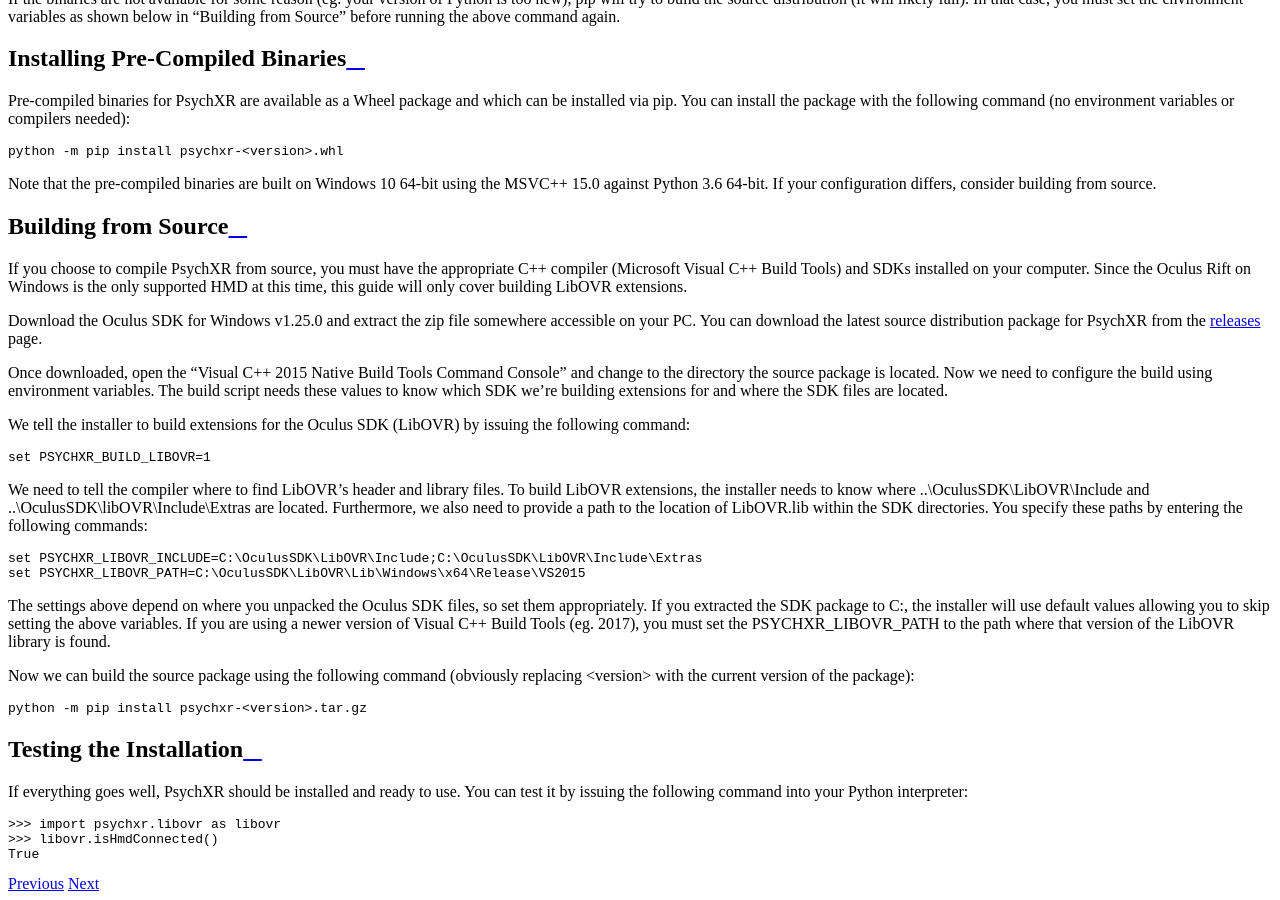
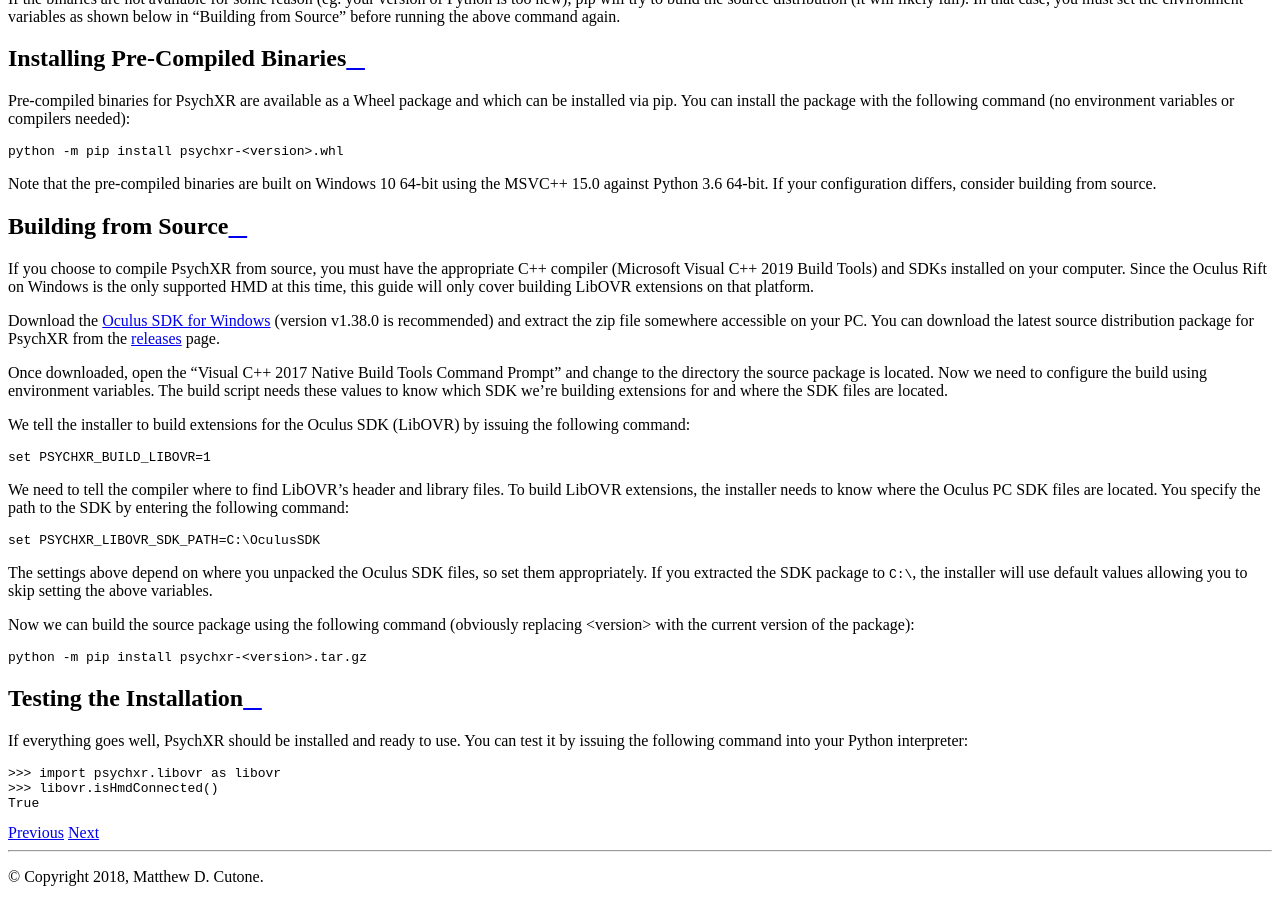
Before and after one commit to mdcutone/psychxr, a Sphinx documentation site: the page built from docs/installing.rst, in a window 1280 px wide and 900 px high, scrolled down 548 px. Built offline with Sphinx 7.4.7 and the Read the Docs theme 2.0.0, drawn with Linux system fonts in a browser that asks for light colours.

Commit message:
RF: Simplified compiling the application.

```diff
--- a/docs/installing.rst
+++ b/docs/installing.rst
@@ -4,44 +4,70 @@
 Installing from PyPI
 --------------------
 
-The latest source and binary packages are usually made available on Python Package Index (PyPI). They can be pulled from PyPI repository automatically and installed by issuing the following command::
+The latest source and binary packages are usually made available on Python
+Package Index (PyPI). They can be pulled from PyPI repository automatically and
+installed by issuing the following command::
 
     python -m pip install psychxr
 
-If the binaries are not available for some reason (eg. your version of Python is too new), pip will try to build the source distribution (it will likely fail). In that case, you must set the environment variables as shown below in "Building from Source" before running the above command again.
+If the binaries are not available for some reason (eg. your version of Python is
+too new), pip will try to build the source distribution (it will likely fail).
+In that case, you must set the environment variables as shown below in "Building
+from Source" before running the above command again.
 
 Installing Pre-Compiled Binaries
 --------------------------------
 
-Pre-compiled binaries for PsychXR are available as a Wheel package and which can be installed via pip. You can install the package with the following command (no environment variables or compilers needed)::
+Pre-compiled binaries for PsychXR are available as a Wheel package and which can
+be installed via pip. You can install the package with the following command (no
+environment variables or compilers needed)::
 
     python -m pip install psychxr-<version>.whl
 
-Note that the pre-compiled binaries are built on Windows 10 64-bit using the MSVC++ 15.0 against Python 3.6 64-bit. If your configuration differs, consider building from source.
+Note that the pre-compiled binaries are built on Windows 10 64-bit using the
+MSVC++ 15.0 against Python 3.6 64-bit. If your configuration differs, consider
+building from source.
 
 Building from Source
 --------------------
 
-If you choose to compile PsychXR from source, you must have the appropriate C++ compiler (Microsoft Visual C++ Build Tools) and SDKs installed on your computer. Since the Oculus Rift on Windows is the only supported HMD at this time, this guide will only cover building LibOVR extensions.
+If you choose to compile PsychXR from source, you must have the appropriate C++
+compiler (Microsoft Visual C++ 2019 Build Tools) and SDKs installed on your
+computer. Since the Oculus Rift on Windows is the only supported HMD at this
+time, this guide will only cover building LibOVR extensions on that platform.
 
-Download the Oculus SDK for Windows v1.25.0 and extract the zip file somewhere accessible on your PC. You can download the latest source distribution package for PsychXR from the `releases <https://github.com/mdcutone/psychxr/releases>`_ page.
+Download the `Oculus SDK for Windows
+<https://developer.oculus.com/downloads/package/oculus-sdk-for-windows/>`_
+(version v1.38.0 is recommended) and extract the zip file somewhere accessible
+on your PC. You can download the latest source distribution package for PsychXR
+from the `releases <https://github.com/mdcutone/psychxr/releases>`_ page.
 
-Once downloaded, open the "Visual C++ 2015 Native Build Tools Command Console" and change to the directory the source package is located. Now we need to configure the build using environment variables. The build script needs these values to know which SDK we're building extensions for and where the SDK files are located.
+Once downloaded, open the "Visual C++ 2017 Native Build Tools Command Prompt"
+and change to the directory the source package is located. Now we need to
+configure the build using environment variables. The build script needs these
+values to know which SDK we're building extensions for and where the SDK files
+are located.
 
-We tell the installer to build extensions for the Oculus SDK (LibOVR) by issuing the following command::
+We tell the installer to build extensions for the Oculus SDK (LibOVR) by issuing
+the following command::
 
     set PSYCHXR_BUILD_LIBOVR=1
 
 
-We need to tell the compiler where to find LibOVR's header and library files. To build LibOVR extensions, the installer needs to know where ..\\OculusSDK\\LibOVR\\Include and ..\\OculusSDK\\libOVR\\Include\\Extras are located. Furthermore, we also need to provide a path to the location of LibOVR.lib within the SDK directories. You specify these paths by entering the following commands::
+We need to tell the compiler where to find LibOVR's header and library files. To
+build LibOVR extensions, the installer needs to know where the Oculus PC SDK
+files are located. You specify the path to the SDK by entering the following
+command::
 
-    set PSYCHXR_LIBOVR_INCLUDE=C:\OculusSDK\LibOVR\Include;C:\OculusSDK\LibOVR\Include\Extras
-    set PSYCHXR_LIBOVR_PATH=C:\OculusSDK\LibOVR\Lib\Windows\x64\Release\VS2015
+    set PSYCHXR_LIBOVR_SDK_PATH=C:\OculusSDK
 
 
-The settings above depend on where you unpacked the Oculus SDK files, so set them appropriately. If you extracted the SDK package to C:\, the installer will use default values allowing you to skip setting the above variables. If you are using a newer version of Visual C++ Build Tools (eg. 2017), you must set the PSYCHXR_LIBOVR_PATH to the path where that version of the LibOVR library is found.
+The settings above depend on where you unpacked the Oculus SDK files, so set
+them appropriately. If you extracted the SDK package to ``C:\``, the installer
+will use default values allowing you to skip setting the above variables.
 
-Now we can build the source package using the following command (obviously replacing <version> with the current version of the package)::
+Now we can build the source package using the following command (obviously
+replacing <version> with the current version of the package)::
 
     python -m pip install psychxr-<version>.tar.gz
 
@@ -49,7 +75,8 @@
 Testing the Installation
 ------------------------
 
-If everything goes well, PsychXR should be installed and ready to use. You can test it by issuing the following command into your Python interpreter::
+If everything goes well, PsychXR should be installed and ready to use. You can
+test it by issuing the following command into your Python interpreter::
 
     >>> import psychxr.libovr as libovr
     >>> libovr.isHmdConnected()
```
Also changed, not shown: setup.py (+14 -13 lines).
